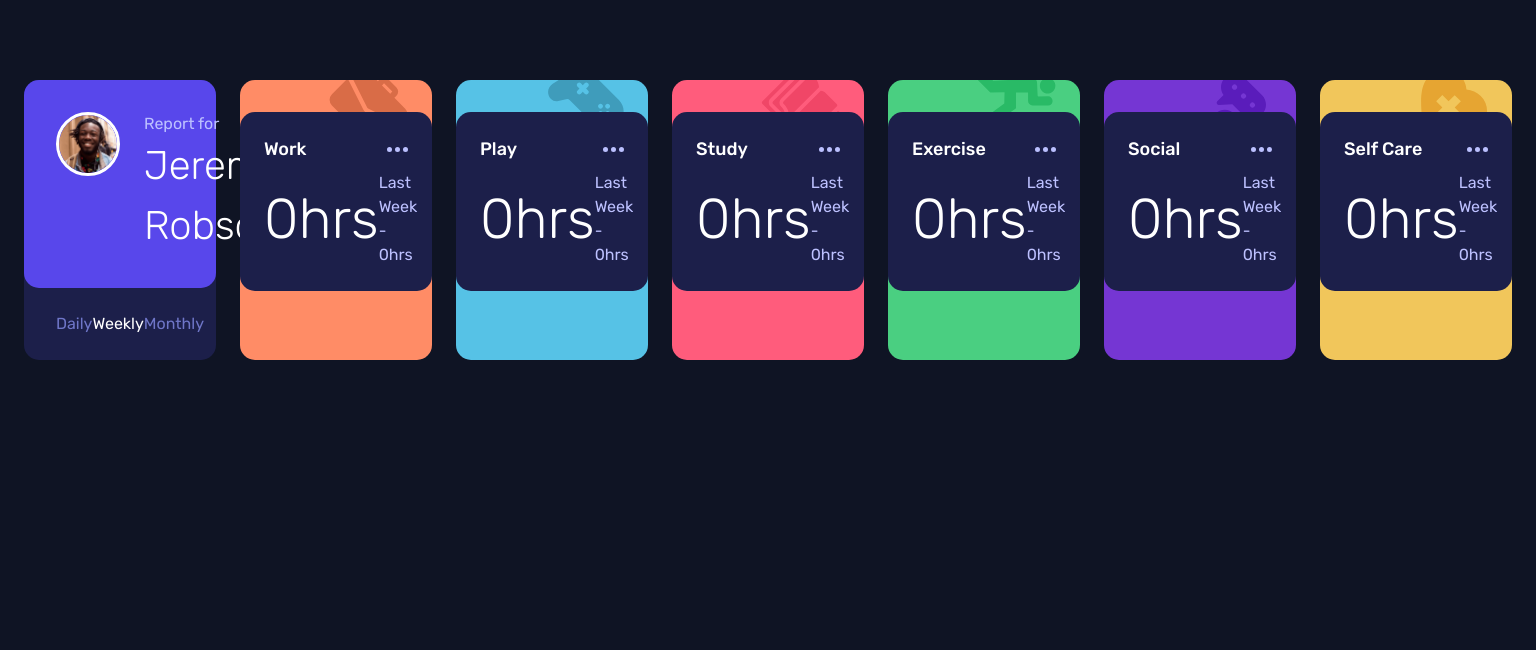
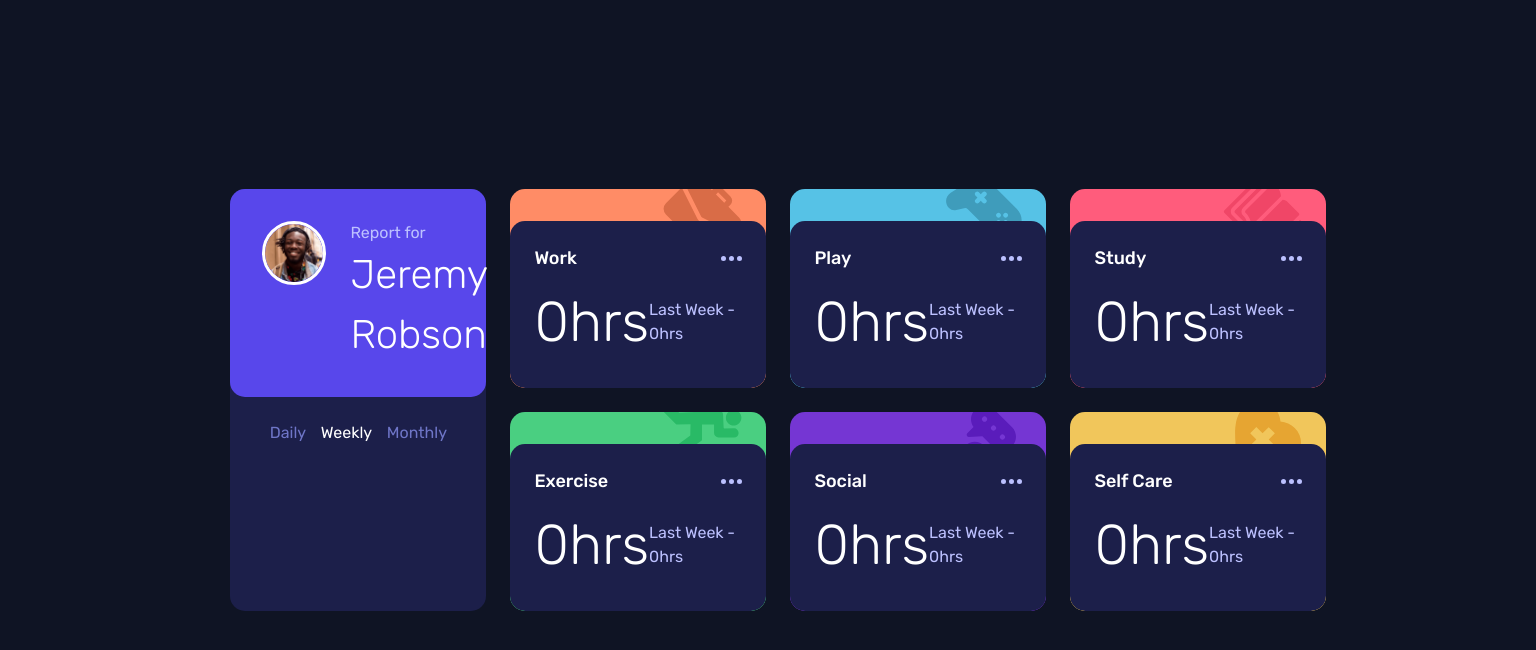
Before and after one commit to jamiethomas1/time-tracking-dashboard, a plain HTML site: page index.html in a window 1536 px wide. Drawn offline with Linux system fonts and the light colour scheme.

Commit message:
Start making progress on media queries

```diff
--- a/styles.css
+++ b/styles.css
@@ -47,6 +47,10 @@ html {
 body {
   min-height: 100%;
   background-color: var(--very-dark-blue);
+  display: flex;
+  flex-direction: column;
+  justify-content: center;
+  padding-block: 5rem;
 }
 
 p {
@@ -71,11 +75,20 @@ h6 {
 }
 
 .wrapper {
-  padding-block: 5rem;
+  /* padding-block: 5rem; */
   padding-inline: 1.5rem;
   display: grid;
-  grid-template-columns: repeat(auto-fit, minmax(12rem, 1fr));
+  grid-template-columns: repeat(auto-fit, minmax(350px, 1fr));
   gap: var(--spacing-300);
+}
+
+@media (min-width: 1440px) {
+  .wrapper {
+    padding-inline: unset;
+    margin: auto;
+    max-width: 70%;
+    grid-template-columns: repeat(4, minmax(16rem, 1fr));
+  }
 }
 
 /* Profile Component */
@@ -93,6 +106,19 @@ h6 {
 
 .profile, .profile__top {
   border-radius: var(--card-corner-radius);
+}
+
+@media (min-width: 768px) {
+  .profile {
+    grid-column: span 2;
+  }
+}
+
+@media (min-width: 1440px) {
+  .profile {
+    grid-row: span 2;
+    grid-column: unset;
+  }
 }
 
 .profile__img {
```
